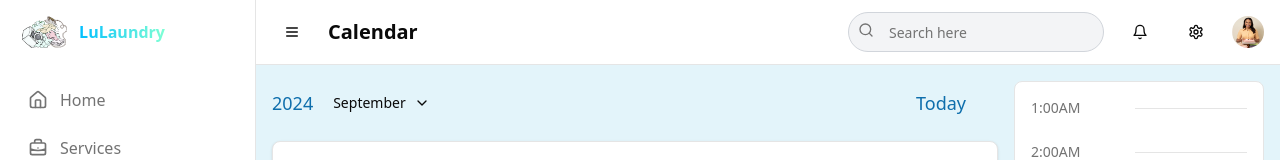
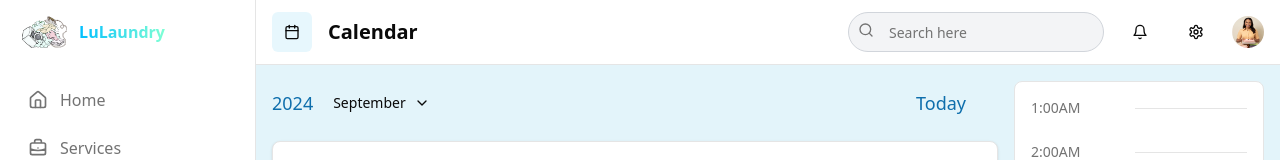
Before and after one commit to Aristocratjnr/Consumer-dashboard, a Next.js app: page /calendar in a window 1280 px wide. Shown: the top 160 px of the page. Built offline with nearby package versions, Linux system fonts and the light colour scheme.

Commit message:
update CalendarDashboard: replace Menu icon with Calendar icon in header button for improved context

```diff
--- a/src/app/(dashboard)/calendar/page.tsx
+++ b/src/app/(dashboard)/calendar/page.tsx
@@ -1,6 +1,6 @@
 'use client'
 
-import { Bell, Home, LogOut, Menu, Search, Settings, ChevronDown, Plus } from 'lucide-react'
+import { Bell, Home, LogOut, Menu, Search, Settings, ChevronDown, Plus, Calendar } from 'lucide-react'
 import { Avatar, AvatarFallback, AvatarImage } from "@/components/ui/avatar"
 import { Button } from "@/components/ui/button"
 import {
@@ -137,8 +137,8 @@ export default function CalendarDashboard() {
         <header className="sticky top-0 z-50 border-b bg-background">
           <div className="flex h-16 items-center justify-between px-4">
             <div className="flex items-center gap-4">
-              <Button variant="ghost" size="icon">
-                <Menu className="h-5 w-5" />
+              <Button variant="ghost" size="icon" className='bg-teal-20'>
+                <Calendar className="h-5 w-5 " />
               </Button>
               <h1 className="text-xl font-semibold">Calendar</h1>
             </div>
```
